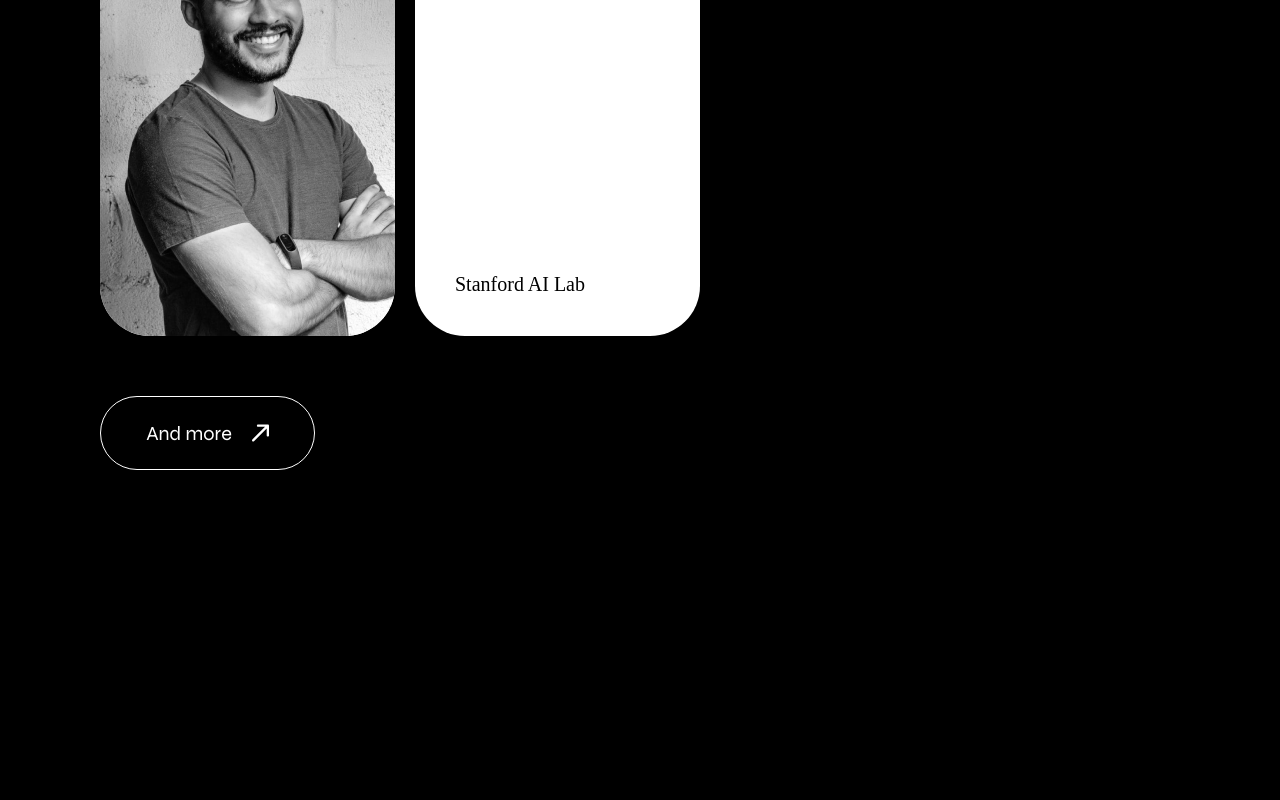
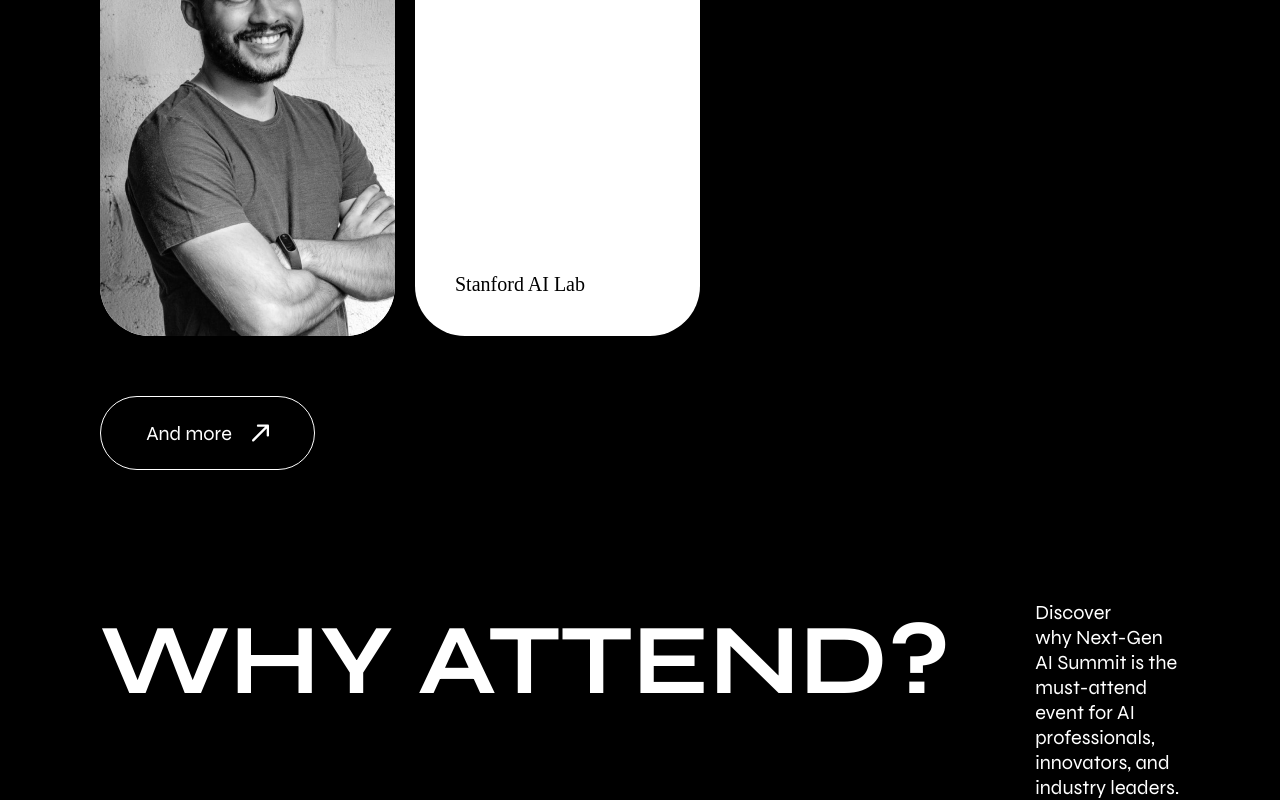
Before and after one commit to ua-Slash-ua/PET_PROJECT_-front-end-_nexus, a Next.js app: page / in a window 1280 px wide. Shown: the part 5528-6328 px from the top of the page. Before the commit the page ends 5998 px from the top, so only its background shows below. Built offline with nearby package versions, Linux system fonts and the light colour scheme.

Commit message:
Add blanks block WhuAttend

```diff
--- a/src/app/page.tsx
+++ b/src/app/page.tsx
@@ -4,6 +4,7 @@ import PartnersBlock from "@/components/PartnersBlock/PartnersBlock";
 import ScheduleBlock from "@/components/ScheduleBlock/ScheduleBlock";
 import DescriptionBlock from "@/components/DescriptionBlock/DescriptionBlock";
 import SpeakersBlock from "@/components/SpeakersBlock/SpeakersBlock";
+import WhyAttendBlock from "@/components/WhyAttendBlock/WhyAttendBlock";
 
 export default function Home() {
   return (
@@ -14,6 +15,7 @@ export default function Home() {
           <DescriptionBlock/>
           <ScheduleBlock/>
           <SpeakersBlock/>
+          <WhyAttendBlock/>
       </>
   );
 }
--- /dev/null
+++ b/src/components/WhyAttendBlock/WhyAttendBlock.module.css
@@ -0,0 +1,20 @@
+.section_why_attend{
+    font-family: var(--font-syne);
+}
+.why_attend_header{
+    display: flex;
+    flex-direction: row;
+    justify-content: space-between;
+    margin: 130px 100px 0 100px;
+    gap: 85px;
+}
+
+.why_attend_header span:first-child {
+    font-size: 100px;
+    font-weight: bold;
+    white-space: nowrap;
+}
+
+.why_attend_header span:last-child {
+    font-size: 20px;
+}
--- /dev/null
+++ b/src/components/WhyAttendBlock/WhyAttendBlock.tsx
@@ -0,0 +1,18 @@
+import styles from './WhyAttendBlock.module.css'
+
+export default function WhyAttendBlock() {
+    return (
+        <>
+            <section className={styles.section_why_attend}>
+                <header className={styles.why_attend_header}>
+                    <span>
+                        WHY ATTEND?
+                    </span>
+                    <span>
+                        Discover why Next-Gen AI Summit is the must-attend event for AI professionals, innovators, and industry leaders.
+                    </span>
+                </header>
+            </section>
+        </>
+    )
+}
--- a/src/components/layouts/Buttons/BtnHero/BtnHero.tsx
+++ b/src/components/layouts/Buttons/BtnHero/BtnHero.tsx
@@ -1,7 +1,7 @@
 import styles from "./BtnHero.module.css";
 type BtnProps = {
     text: string;
-    width: number;
+    width?: number;
 }
 export default function BtnHero({text, width}:BtnProps) {
     return (
```
